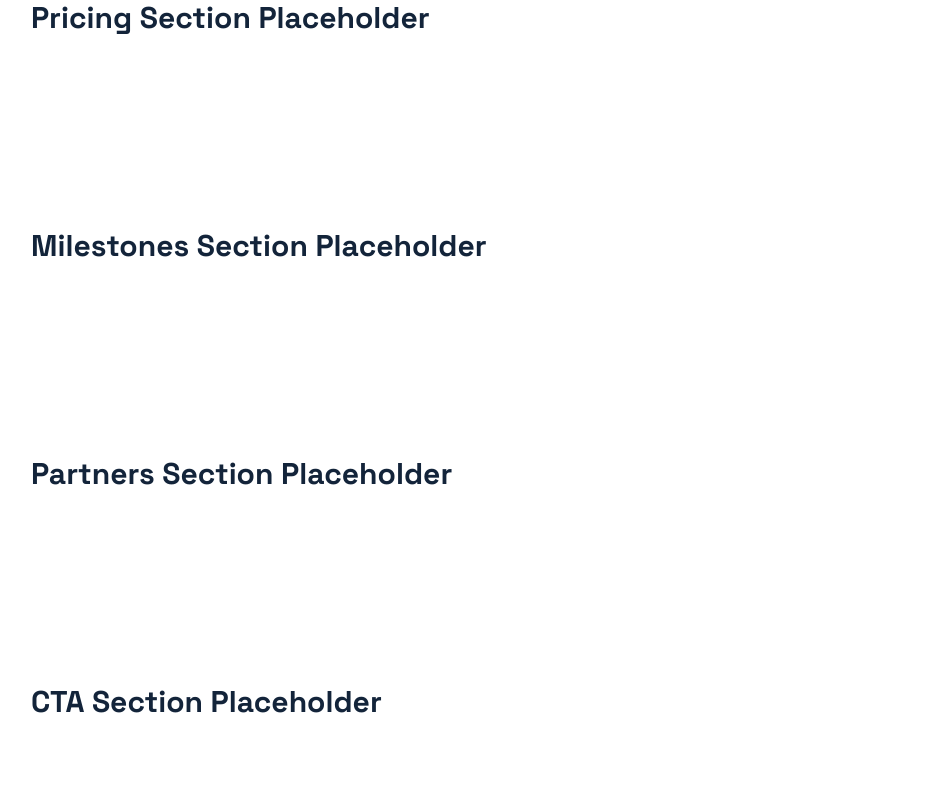
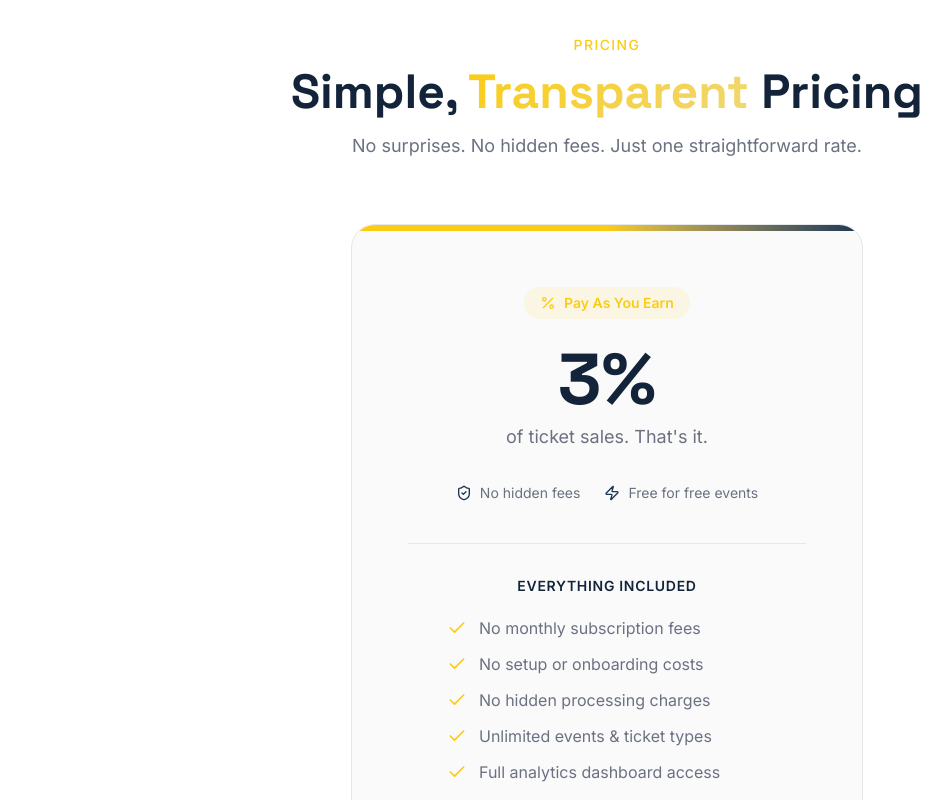
Before and after one commit to Kaleab-Shewangizaw/pazimo-organizer, a Next.js app: page / in a window 1280 px wide. Shown: the part 2660-3460 px from the top of the page, without its empty margins (33-984 px from the left). Built offline with nearby package versions, Linux system fonts and the light colour scheme.

Commit message:
added the pricing section

```diff
--- a/components/PricingSection.tsx
+++ b/components/PricingSection.tsx
@@ -1,8 +1,83 @@
+"use client";
+
+import { motion } from "framer-motion";
+import { Check, Percent, ShieldCheck, Zap } from "lucide-react";
+
+const benefits = [
+  "No monthly subscription fees",
+  "No setup or onboarding costs",
+  "No hidden processing charges",
+  "Unlimited events & ticket types",
+  "Full analytics dashboard access",
+  "Priority organizer support",
+];
+
 const PricingSection = () => {
   return (
-    <section id="pricing" className="px-4 py-24">
-      <div className="mx-auto max-w-6xl">
-        <h2 className="text-3xl font-bold">Pricing Section Placeholder</h2>
+    <section id="pricing" className="py-24 md:py-32">
+      <div className="container mx-auto px-4">
+        <motion.div
+          initial={{ opacity: 0, y: 20 }}
+          whileInView={{ opacity: 1, y: 0 }}
+          viewport={{ once: true }}
+          transition={{ duration: 0.6 }}
+          className="mb-16 text-center"
+        >
+          <span className="text-sm font-medium uppercase tracking-widest text-accent">Pricing</span>
+          <h2 className="mt-3 text-3xl font-display font-bold md:text-5xl">
+            Simple, <span className="text-gradient-gold">Transparent</span> Pricing
+          </h2>
+          <p className="mx-auto mt-4 max-w-2xl text-lg text-muted-foreground">
+            No surprises. No hidden fees. Just one straightforward rate.
+          </p>
+        </motion.div>
+
+        <motion.div
+          initial={{ opacity: 0, y: 30 }}
+          whileInView={{ opacity: 1, y: 0 }}
+          viewport={{ once: true }}
+          transition={{ duration: 0.7 }}
+          className="mx-auto max-w-lg"
+        >
+          <div className="relative overflow-hidden rounded-3xl border border-border bg-card">
+            <div className="h-1.5 bg-gradient-to-r from-accent via-accent to-primary" />
+
+            <div className="p-10 text-center md:p-14">
+              <div className="mb-6 inline-flex items-center gap-2 rounded-full bg-accent/10 px-4 py-1.5 text-sm font-semibold text-accent">
+                <Percent className="h-4 w-4" />
+                Pay As You Earn
+              </div>
+
+              <div className="mb-2">
+                <span className="text-6xl font-display font-bold text-foreground md:text-7xl">3%</span>
+              </div>
+              <p className="mb-8 text-lg text-muted-foreground">of ticket sales. That&apos;s it.</p>
+
+              <div className="mb-10 flex items-center justify-center gap-6">
+                <div className="flex items-center gap-2 text-sm text-muted-foreground">
+                  <ShieldCheck className="h-4 w-4 text-primary" />
+                  No hidden fees
+                </div>
+                <div className="flex items-center gap-2 text-sm text-muted-foreground">
+                  <Zap className="h-4 w-4 text-primary" />
+                  Free for free events
+                </div>
+              </div>
+
+              <div className="border-t border-border pt-8">
+                <p className="mb-5 text-sm font-semibold uppercase tracking-wider text-foreground">Everything included</p>
+                <ul className="mx-auto max-w-xs space-y-3 text-left">
+                  {benefits.map((benefit) => (
+                    <li key={benefit} className="flex items-start gap-3 text-muted-foreground">
+                      <Check className="mt-0.5 h-5 w-5 shrink-0 text-accent" />
+                      <span>{benefit}</span>
+                    </li>
+                  ))}
+                </ul>
+              </div>
+            </div>
+          </div>
+        </motion.div>
       </div>
     </section>
   );
```
